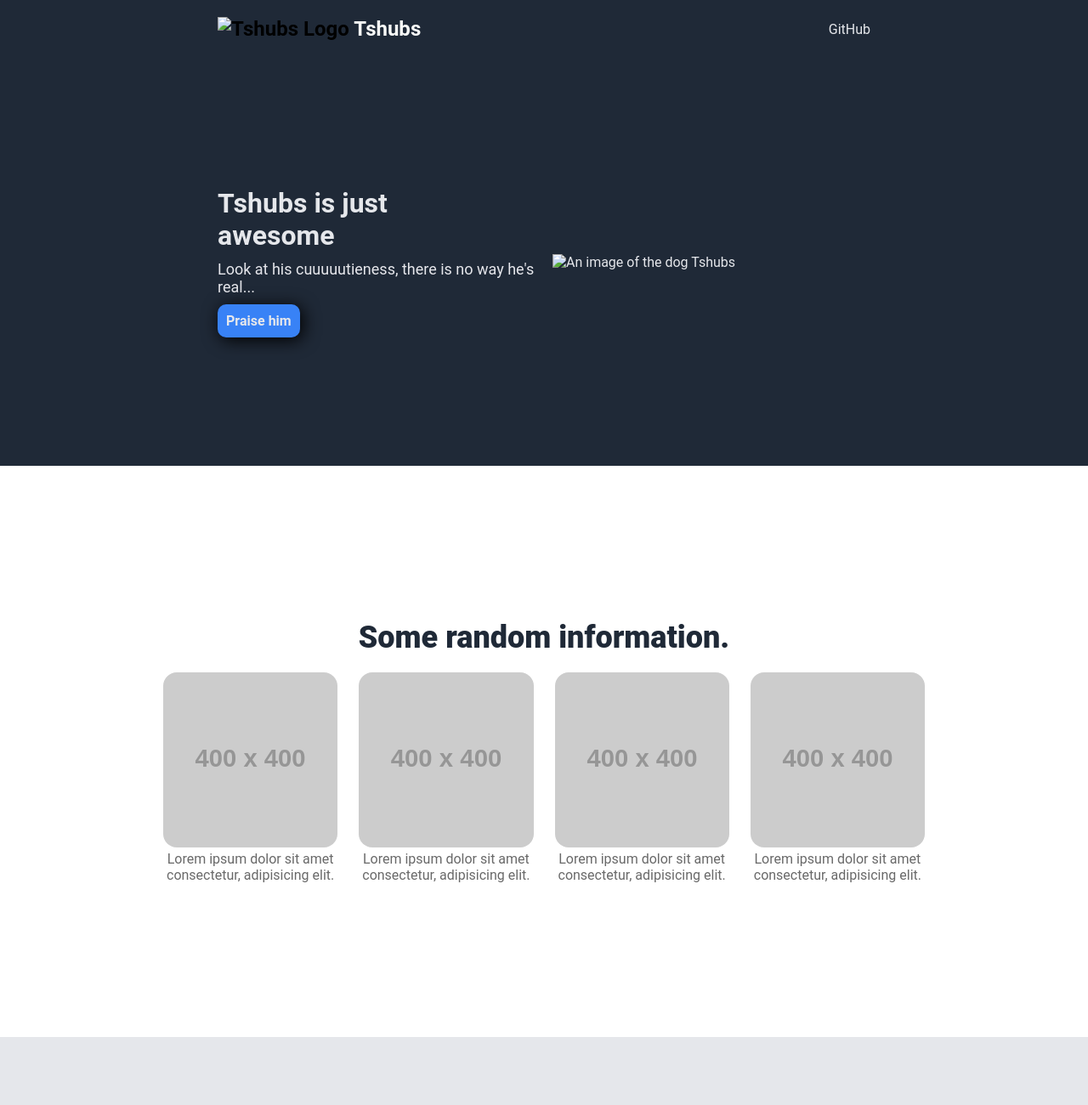
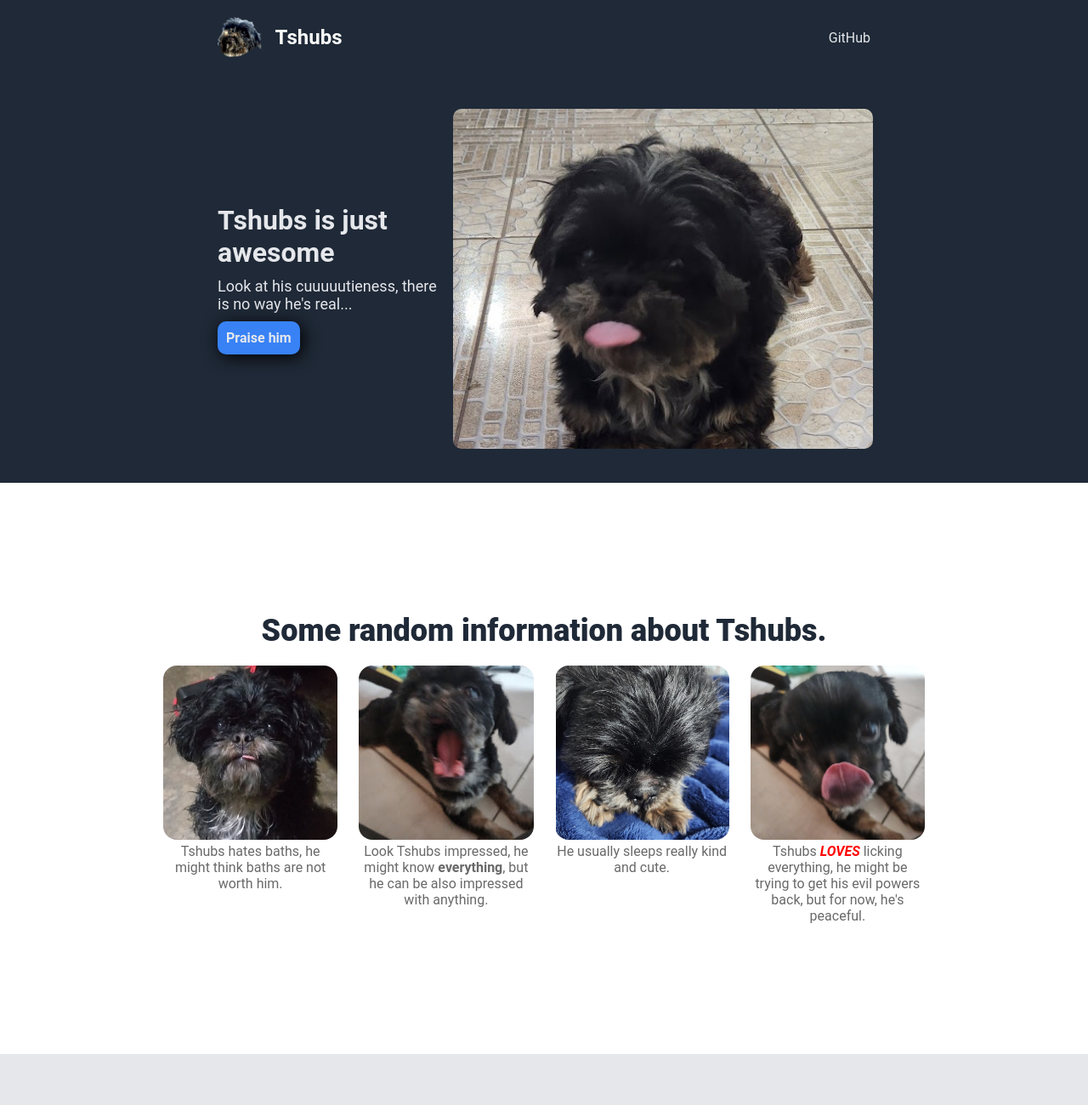
Before and after one commit to yurimendes07/landing-page, a plain HTML site: page index.html in a window 1280 px wide. Shown: the top 1300 px of the page at 85% size. Drawn offline with Linux system fonts and the light colour scheme; placeholder pictures from the web are drawn by us.

Commit message:
Add missing content to the site

```diff
--- a/index.html
+++ b/index.html
@@ -5,11 +5,12 @@
     <meta name="viewport" content="width=device-width, initial-scale=1">
     <title>Tshubs</title>
     <link href="style.css" rel="stylesheet">
+    <link rel="icon" href="images/TshubsIcon.png">
   </head>
   <body>
     <div class="header">
       <div class="logo">
-        <img src="#" alt="Tshubs Logo">
+        <img class="logo-img" src="images/TshubsLogo.png" alt="Tshubs Logo">
         <a href="#" class="logo-link">Tshubs</a>
       </div>
       <div class="links">
@@ -24,33 +25,33 @@
         <p class="hero-text">Look at his cuuuuutieness, there is no way he's real...</p>
         <button>Praise him</button>
       </div>
-      <div class="hero-img">
-        <img src="#" alt="An image of the dog Tshubs">
+      <div class="hero-img-section">
+        <img class="hero-img" src="images/TshubsSilly.jpeg" alt="An image of the dog Tshubs">
       </div>
     </div>
     <div class="information">
-      <h2>Some random information.</h2>
+      <h2>Some random information about Tshubs.</h2>
       <ul class="info-list">
         <li>
-          <img src="https://placehold.co/400" alt="Lorem ipsum">
-          Lorem ipsum dolor sit amet consectetur, adipisicing elit.
+          <img src="images/TshubsHatesBaths.jpeg" alt="Tshubs Hates Baths">
+          Tshubs hates baths, he might think baths are not worth him.
         </li>
         <li>
-          <img src="https://placehold.co/400" alt="Lorem ipsum">
-          Lorem ipsum dolor sit amet consectetur, adipisicing elit.
+          <img src="images/ThubsImpressed.jpeg" alt="Tshubs Impressed">
+          Look Tshubs impressed, he might know <strong>everything</strong>, but he can be also impressed with anything.
         </li>
         <li>
-          <img src="https://placehold.co/400" alt="Lorem ipsum">
-          Lorem ipsum dolor sit amet consectetur, adipisicing elit.
+          <img src="images/TshubsSleeping'.jpeg" alt="Tshubs Sleeping">
+          He usually sleeps really kind and cute.
         </li>
         <li>
-          <img src="https://placehold.co/400" alt="Lorem ipsum">
-          Lorem ipsum dolor sit amet consectetur, adipisicing elit.
+          <img src="images/TshubsLicksEverything.jpeg" alt="Tshugs Licking">
+          Tshubs <span class="love">LOVES</span> licking everything, he might be trying to get his evil powers back, but for now, he's peaceful.
         </li>
       </ul>
     </div>
     <div class="quote">
-      <em>Lorem ipsum dolor sit amet consectetur adipisicing elit. Optio ratione dolorem atque, iure impedit unde sed? Excepturi iste quo exercitationem provident, numquam quam suscipit quae voluptatibus nisi alias doloribus unde.</em>
+      <em>Tshubs might not be the most smart dog, or most fast. But he's always there, when there is food... And sometimes he is also there, when I need him.</em>
       <strong class="author">- Tshubs Owner</strong>
     </div>
     <div class="cta">
--- a/style.css
+++ b/style.css
@@ -53,10 +53,18 @@ h3 {
 .logo {
   font-size: 24px;
   font-weight: bold;
+  display: flex;
+  align-items: center;
+  gap: 16px;
 }
 
 .logo-link {
   color: #F9FAF8;
+}
+
+.logo-img {
+  height: 48px;
+  width: auto;
 }
 
 .links a, .links a:visited {
@@ -82,6 +90,17 @@ h3 {
   padding: 10px 0;
 }
 
+.hero-img-section {
+  display: flex;
+  justify-content: center;
+  height: 100%;
+}
+
+.hero-img {
+  border-radius: 10px;
+  flex: 0 1 0;
+}
+
 .information {
   height: 70vh;
   padding: 7vh;
@@ -98,6 +117,10 @@ h3 {
   text-align: center;
   display: flex;
   gap: 25px;
+}
+
+.info-list li {
+  flex: 1;
 }
 
 .info-list img {
@@ -146,3 +169,9 @@ h3 {
   justify-content: center;
   align-items: center;
 }
+
+.love {
+  color: red;
+  font-weight: bold;
+  font-style: italic;
+}
```
Also changed, not shown: images/ThubsImpressed.jpeg (added), images/TshubsHatesBaths.jpeg (added), images/TshubsIcon.png (added), images/TshubsLicksEverything.jpeg (added), images/TshubsLogo.png (added), images/TshubsSilly.jpeg (added), images/TshubsSleeping'.jpeg (added).
